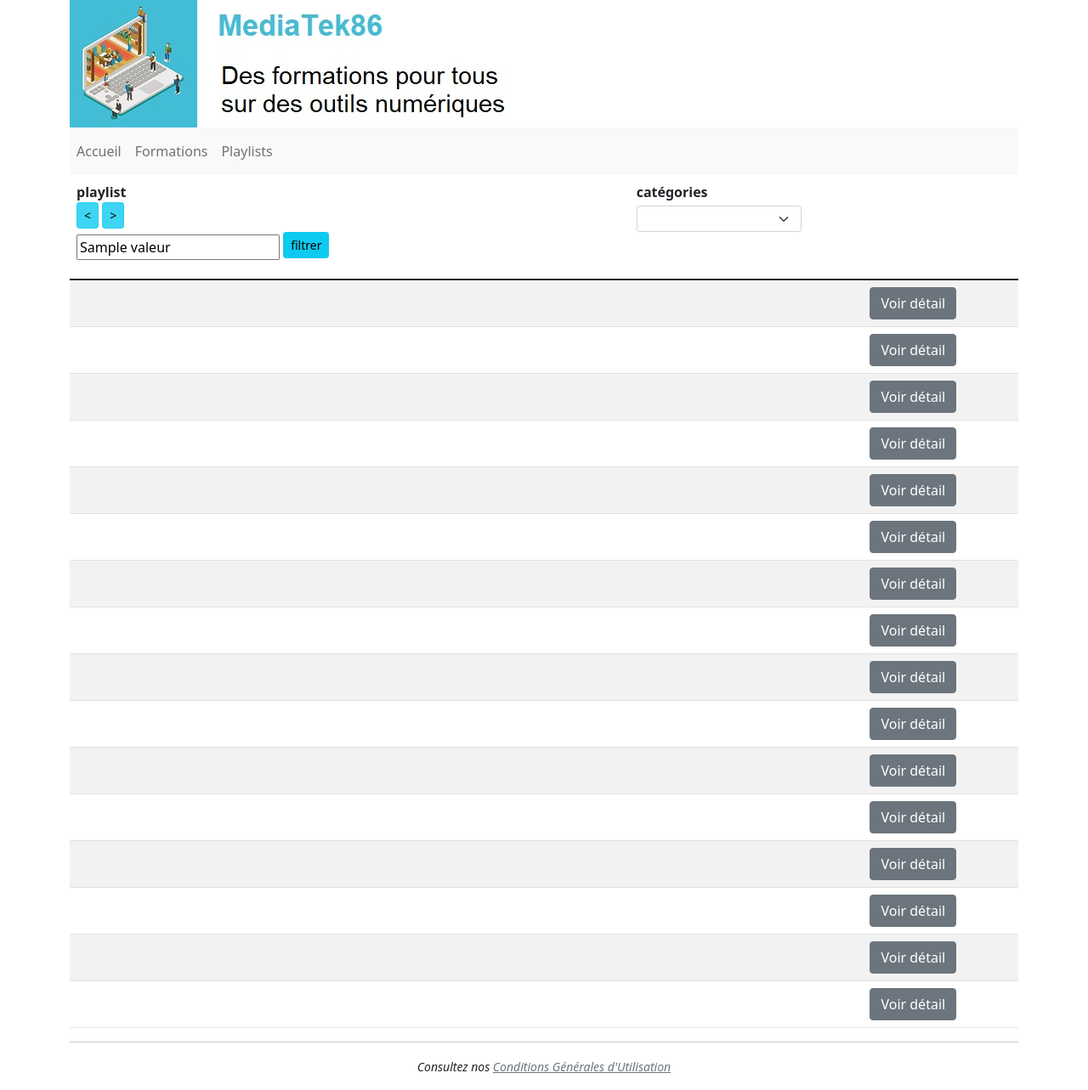
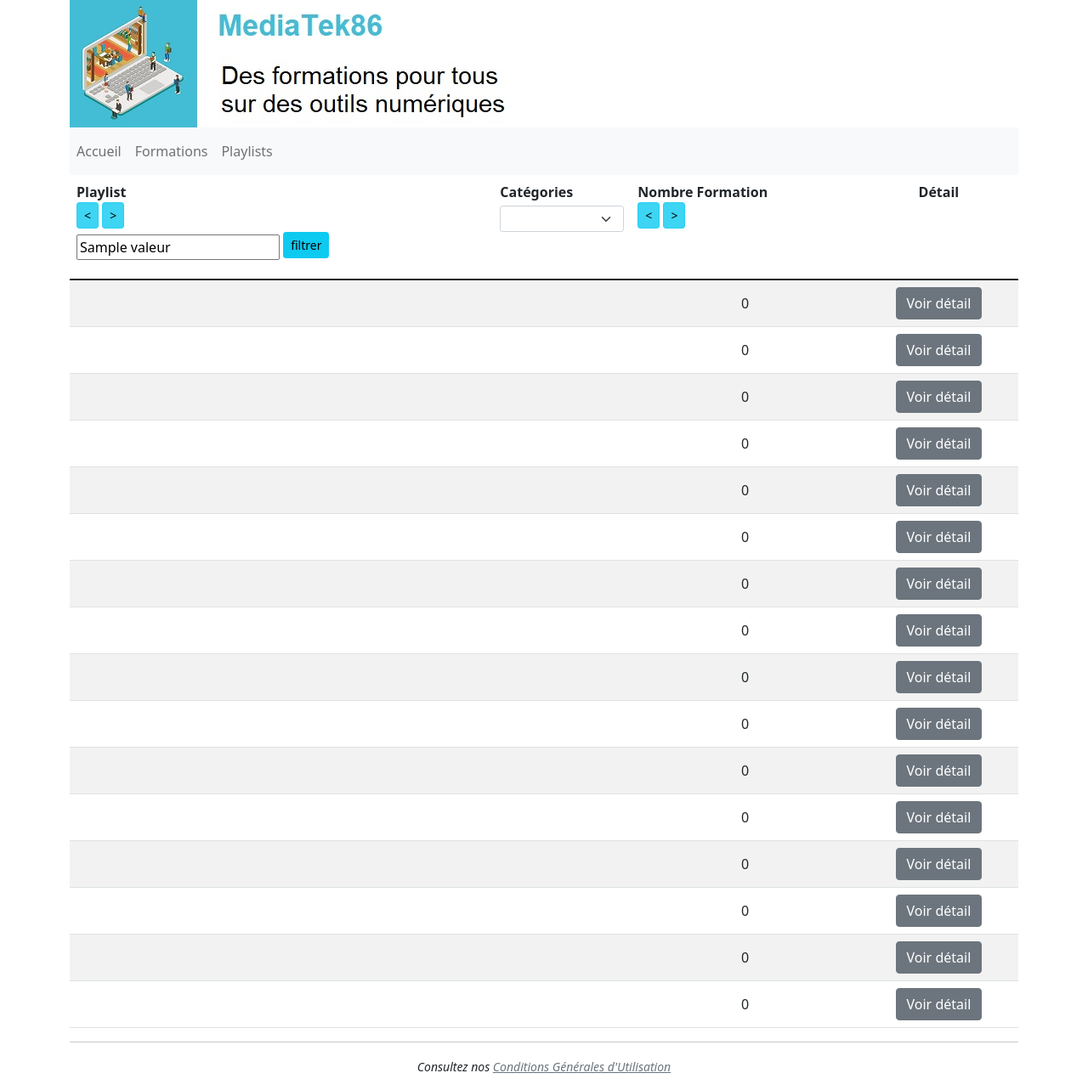
Before and after one commit to Codeuraxe/mediatekformation-master, a Symfony app: template templates/pages/playlists.html.twig in a window 1280 px wide. Shown: the whole page at 85% size. Run offline with Twig, Linux system fonts and the light colour scheme; the template is opened without the code that fills it: most values are stand-ins (such as "Sample title", 1, 10 or a date in 2020); lists and menus that the app fills with data are empty; some libraries are stand-ins or nearby versions.

Commit message:
Tâche 2 : done

```diff
--- a/src/Controller/PlaylistsController.php
+++ b/src/Controller/PlaylistsController.php
@@ -71,11 +71,15 @@
             case "name":
                 $playlists = $this->playlistRepository->findAllOrderByName($ordre);
                 break;
+            case "nbformations":
+                $playlists = $this->playlistRepository->findAllOrderByNbFormations($ordre);
+                break;
             default:
 
             break;
         }
         $categories = $this->categorieRepository->findAll();
+
 
 
         return $this->render(self::PLAYLISTS_PATH, [
--- a/templates/pages/playlist.html.twig
+++ b/templates/pages/playlist.html.twig
@@ -3,6 +3,9 @@
     <div class="row mt-3">
         <div class="col">
             <h4 class="text-info mt-5">{{ playlist.name }}</h4>
+            <strong>nombre de formations :</strong>
+            {{playlistformations|length}}
+            <br /><br />
             <strong>catégories : </strong>
                 <!-- boucle pour afficher les catégories -->
                 {% set anccategorie = '' %}
--- a/templates/pages/playlists.html.twig
+++ b/templates/pages/playlists.html.twig
@@ -4,7 +4,7 @@
         <thead>
             <tr>
                 <th class="text-left align-top" scope="col">
-                    playlist<br />
+                    Playlist<br />
                     <a href="{{ path('playlists.sort', {champ:'name', ordre:'ASC'}) }}" class="btn btn-info btn-sm active" role="button" aria-pressed="true"><</a>
                     <a href="{{ path('playlists.sort', {champ:'name', ordre:'DESC'}) }}" class="btn btn-info btn-sm active" role="button" aria-pressed="true">></a>
                     <form class="form-inline mt-1" method="POST" action="{{ path('playlists.findallcontain', {champ:'name'}) }}">
@@ -17,7 +17,7 @@
                     </form>
                 </th>
                 <th class="text-left align-top" scope="col">
-                    catégories
+                    Catégories
                     <form class="form-inline mt-1" method="POST" action="{{ path('playlists.findallcontain', {champ:'id', table:'categories'}) }}">
                         <select class="form-select form-select-sm" name="recherche" id="recherche" onchange="this.form.submit()">
                             <option value=""></option>
@@ -32,8 +32,13 @@
                         </select>
                     </form>
                 </th>
+                  <th class="text-left align-top" scope="col">
+                    Nombre Formation<br />
+                     <a href="{{ path('playlists.sort', {champ:'nbformations', ordre:'ASC'}) }}" class="btn btn-info btn-sm active" role="button" aria-pressed="true"><</a>
+                    <a href="{{ path('playlists.sort', {champ:'nbformations', ordre:'DESC'}) }}" class="btn btn-info btn-sm active" role="button" aria-pressed="true">></a>
+
                 <th class="text-center align-top" scope="col">
-                    &nbsp;
+                    Détail
                 </th>
             </tr>
         </thead>
@@ -56,6 +61,8 @@
                             {% endif %}
                         </td>
                         <td class="text-center">
+                            {{ playlists[k].formations|length }}
+                        <td class="text-center">
                             <a href="{{ path('playlists.showone', {id:playlists[k].id}) }}" class="btn btn-secondary">Voir détail</a>
                         </td>
                     </tr>
```
Also changed, not shown: src/Repository/PlaylistRepository.php (+9 -1 lines).
